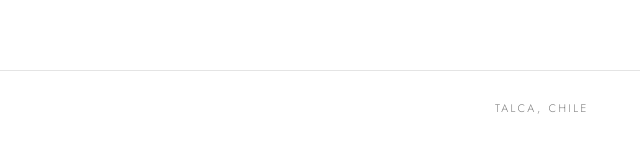
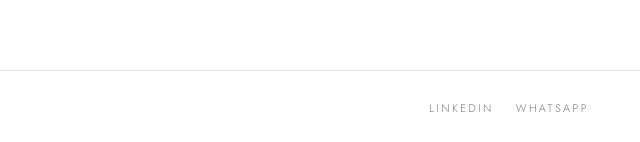
Before and after one commit to malvarez2890-lang/Portafolio, a plain HTML site: page index.html in a window 1280 px wide. Shown: the part 2922-3064 px from the top of the page, 640-1280 px from the left. Drawn offline with Linux system fonts and the light colour scheme.

Commit message:
Descripciones de proyectos y enlaces a LinkedIn, WhatsApp e Instagram
Co-Authored-By: Claude Sonnet 5.5 <noreply@anthropic.com>
Claude-Session: https://claude.ai/code/session_01FmVd69kGBz5KSZfse9UPmy

```diff
--- a/css/style.css
+++ b/css/style.css
@@ -145,3 +145,7 @@ a.work p { margin: 10px 0 12px; max-width: 640px; font-size: 14px; color: var(--
 a.work .go { font-size: 12px; text-transform: uppercase; letter-spacing: .24em; }
 @media (max-width: 820px) { a.ext { grid-template-columns: 1fr 24px; } a.ext .s { display: none; } }
 h2.sec + a.work { border-top: 0; }
+.foot { align-items: baseline; gap: 16px; flex-wrap: wrap; }
+.social { display: flex; gap: 22px; }
+.social a { transition: color .2s; }
+.social a:hover { color: var(--fg); }
--- a/index.html
+++ b/index.html
@@ -29,7 +29,7 @@
 
 <footer class="foot">
   <span>© <span id="year"></span> Matías Álvarez Cifuentes</span>
-  <span>Talca, Chile</span>
+  <span class="social" id="social"></span>
 </footer>
 
 <div class="lightbox" id="lb" hidden aria-modal="true" role="dialog" aria-label="Visor de imágenes">
--- a/js/data.js
+++ b/js/data.js
@@ -15,13 +15,27 @@ window.PROJECTS = [
       "Un recorrido casi sin fin —subir, bajar, bajar más aún y volver a subir— es como confluyen las personas."
     ]
   },
-  { slug: "pataguas", title: "Vivienda en Las Pataguas", type: "Habitacional · Vivienda", place: "Las Pataguas", n: 9 },
-  { slug: "melipeuco", title: "Cabaña en Melipeuco", type: "Habitacional · Cabaña", place: "Melipeuco", n: 11 },
-  { slug: "loanco", title: "Vivienda en Loanco", type: "Habitacional · Vivienda", place: "Loanco", n: 8 },
-  { slug: "vivienda-nw", title: "Vivienda NW", type: "Habitacional · Vivienda", n: 11 },
-  { slug: "quincho-ac", title: "Quincho AC", type: "Habitacional · Quincho", n: 5 },
-  { slug: "vivienda-ac", title: "Vivienda AC", type: "Habitacional · Vivienda", n: 16 },
-  { slug: "cubierta-cancha", title: "Cubierta Cancha", type: "Equipamiento", place: "Proyecto con Mutar Estudio", n: 8 }
+  { slug: "pataguas", title: "Vivienda en Las Pataguas", type: "Habitacional · Vivienda", place: "Las Pataguas", n: 9,
+    text: ["Vivienda unifamiliar de un nivel en Las Pataguas, compuesta por volúmenes de techumbre a dos aguas que se enlazan en planta y se abren con grandes paños vidriados hacia el paisaje.", "Combina revestimientos de tonos cálidos con una cubierta oscura y un cobertizo para vehículos integrado al conjunto. Se documenta con emplazamiento, planta, elevaciones, cortes y axonométrica."]
+  },
+  { slug: "melipeuco", title: "Cabaña en Melipeuco", type: "Habitacional · Cabaña", place: "Melipeuco", n: 11,
+    text: ["Cabaña de planta alargada en Melipeuco, emplazada entre árboles. Su cubierta de una sola agua, el revestimiento de madera y los ventanales corridos la abren al bosque, con una terraza cubierta a lo largo de la fachada.", "El proyecto incluye emplazamiento, planta, elevaciones, cortes, axonométrica estructural y renders exteriores e interiores."]
+  },
+  { slug: "loanco", title: "Vivienda en Loanco", type: "Habitacional · Vivienda", place: "Loanco", n: 8,
+    text: ["Vivienda de dos niveles en Loanco, formada por volúmenes de madera y paños oscuros que se desplazan entre sí. Hacia el acceso, una galería con pérgola y vegetación suaviza el encuentro con el jardín.", "Se presentan plantas de ambos niveles, elevaciones, cortes, axonométrica y renders exteriores e interiores."]
+  },
+  { slug: "vivienda-nw", title: "Vivienda NW", type: "Habitacional · Vivienda", n: 11,
+    text: ["Vivienda de dos niveles de volúmenes blancos y líneas puras: un cuerpo alto y otro bajo con pérgola de madera, que se abren al jardín mediante ventanas y una celosía vertical que marca el acceso.", "Incluye plantas, elevaciones, cortes, axonométrica y renders exteriores e interiores."]
+  },
+  { slug: "quincho-ac", title: "Quincho AC", type: "Habitacional · Quincho", n: 5,
+    text: ["Quincho de planta poligonal irregular que se adapta a un terreno en pendiente, bajo una cubierta liviana inclinada.", "Se documenta con planta, elevaciones, cortes, axonométrica explotada y croquis volumétricos."]
+  },
+  { slug: "vivienda-ac", title: "Vivienda AC", type: "Habitacional · Vivienda", n: 16,
+    text: ["Vivienda de un nivel revestida en tablas verticales oscuras y organizada en torno a un patio central con lucarna, que lleva luz natural y vegetación al interior. Un volumen superior de iluminación cenital corona la cubierta.", "Incluye planta, elevaciones, cortes, axonométrica y renders exteriores e interiores."]
+  },
+  { slug: "cubierta-cancha", title: "Cubierta Cancha", type: "Equipamiento", place: "Proyecto con Mutar Estudio", n: 8,
+    text: ["Cubierta para una cancha multiuso, desarrollada junto a Mutar Estudio. Una estructura liviana de cerchas metálicas sostiene la techumbre y una envolvente de paneles perforados que filtra la luz.", "Se presentan planta, elevaciones, corte, axonométrica estructural y renders exteriores e interiores."]
+  }
 ];
 
 window.PROFILE = {
@@ -52,7 +66,9 @@ window.CONTACT = {
   phone: "+56 9 6494 9455",
   phoneHref: "+56964949455",
   linkedin: "https://www.linkedin.com/in/matias-alvarez-arq",
-  location: "Talca, Región del Maule, Chile"
+  location: "Talca, Región del Maule, Chile",
+  whatsapp: "https://wa.me/56964949455",
+  instagram: "" // pega aquí tu perfil, ej: "https://www.instagram.com/tu_usuario"
 };
 
 // Sección "BIM + IA": trabajos del curso y trabajos personales (enlaces externos).
--- a/js/main.js
+++ b/js/main.js
@@ -5,6 +5,9 @@
   var esc = function (s) { return String(s).replace(/[&<>"]/g, function (c) { return { "&": "&amp;", "<": "&lt;", ">": "&gt;", '"': "&quot;" }[c]; }); };
   var src = function (p, i) { return "img/" + p.slug + "/" + pad(i) + ".jpg"; };
 
+  var soc = document.getElementById("social");
+  soc.innerHTML = [["LinkedIn", C.linkedin], ["Instagram", C.instagram], ["WhatsApp", C.whatsapp]].filter(function (x) { return x[1]; })
+    .map(function (x) { return '<a href="' + x[1] + '" target="_blank" rel="noopener">' + x[0] + "</a>"; }).join("");
   document.getElementById("year").textContent = new Date().getFullYear();
 
   function home() {
@@ -78,7 +81,9 @@
       '<section class="page"><div><h1>Contacto</h1><p class="lead">' + esc(C.location) + '.<br>Disponible para proyectos de arquitectura, modelado BIM y regularizaciones.</p></div>' +
       '<div class="contact"><a class="big" href="mailto:' + C.email + '"><small>Correo</small>' + esc(C.email) + "</a>" +
       '<a class="big" href="tel:' + C.phoneHref + '"><small>Teléfono</small>' + esc(C.phone) + "</a>" +
-      '<a class="big" href="' + C.linkedin + '" target="_blank" rel="noopener"><small>LinkedIn</small>matias-alvarez-arq</a></div></section>';
+      '<a class="big" href="' + C.linkedin + '" target="_blank" rel="noopener"><small>LinkedIn</small>matias-alvarez-arq</a>' +
+      (C.instagram ? '<a class="big" href="' + C.instagram + '" target="_blank" rel="noopener"><small>Instagram</small>' + esc(C.instagram.replace(/^https?:\/\/(www\.)?instagram\.com\//, "@").replace(/\/$/, "")) + "</a>" : "") +
+      '<a class="big" href="' + C.whatsapp + '" target="_blank" rel="noopener"><small>WhatsApp</small>Escribir un mensaje</a></div></section>';
   }
 
   function route() {
```
